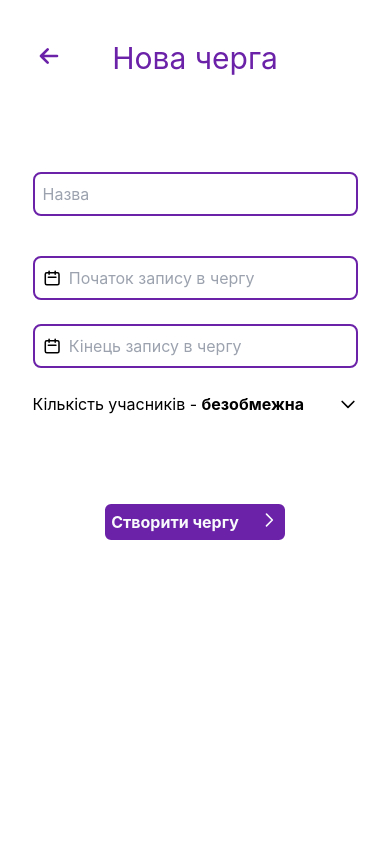
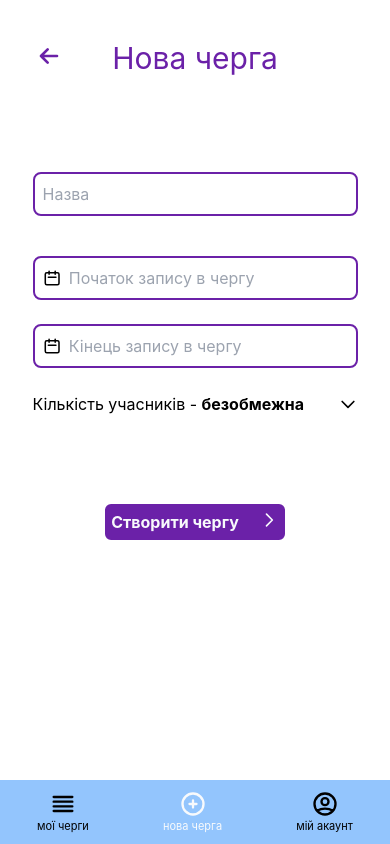
Before and after one commit to iQueue-solutions/iQueue-front, a Next.js app: page /create-queue in a window 390 px wide. Built offline with nearby package versions, Linux system fonts and the light colour scheme.

Commit message:
Mobile nav bar

```diff
--- /dev/null
+++ b/components/NavLinkMobile.jsx
@@ -0,0 +1,16 @@
+export const NavLinkMobile = ({ icon, text, isAcive }) => {
+ if (isAcive) {
+  return (
+   <button className="flex flex-col items-center text-slate-50">
+    {icon}
+    <div className="text-[11px]">{text}</div>
+   </button>
+  );
+ }
+ return (
+  <button className="flex flex-col items-center">
+   {icon}
+   <div className="text-[11px]">{text}</div>
+  </button>
+ );
+};
--- /dev/null
+++ b/components/Navbar.jsx
@@ -0,0 +1,20 @@
+import {
+ PlusCircleIcon,
+ ViewListIcon,
+ UserCircleIcon,
+} from "@heroicons/react/outline";
+import { NavLinkMobile } from "./NavLinkMobile";
+
+export const Navbar = () => {
+ return (
+  <div className="w-full md:hidden h-16 bg-blue-300 flex justify-around items-center fixed bottom-0">
+   <NavLinkMobile icon={<ViewListIcon className="w-7" />} text="мої черги" />
+   <NavLinkMobile
+    icon={<PlusCircleIcon className="w-7" />}
+    text="нова черга"
+    isAcive={true}
+   />
+   <NavLinkMobile icon={<UserCircleIcon className="w-7" />} text="мій акаунт" />
+  </div>
+ );
+};
--- a/pages/create-queue.js
+++ b/pages/create-queue.js
@@ -3,6 +3,7 @@ import {Button} from '../components/Button';
 import { QueueCreationForm} from '../components/QueueCreationForm';
 import {DropdownInput} from '../components/DropdownInput'
 import {ChevronRightIcon, ChevronDownIcon, ArrowSmLeftIcon} from "@heroicons/react/outline";
+import {Navbar} from '../components/Navbar';
 
 const CreateQueue = () => (
   <div className='flex flex-col items-center mt-10'>
@@ -10,6 +11,7 @@ const CreateQueue = () => (
     <QueueCreationForm />
     <DropdownInput icon={<ChevronDownIcon className='w-5' />} title="Кількість учасників - " />
     <Button icon={<ChevronRightIcon className='w-5 md:w-6' />} color="purple" variant="solid">Створити чергу</Button>
+    <Navbar />
   </div>
 );
 
```
